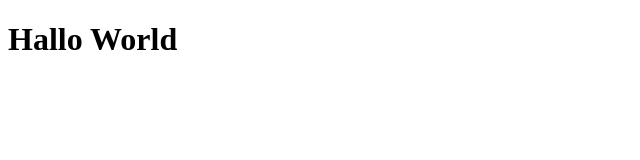
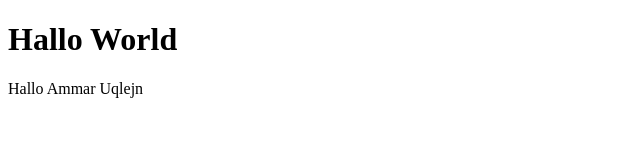
Before and after one commit to AmmarUqleh/myproject, a plain HTML site: page index.html in a window 1280 px wide. Shown: the whole page, without its empty margins (0-640 px from the left). Drawn offline with Linux system fonts and the light colour scheme.

Commit message:
3rd coomit

```diff
--- a/index.html
+++ b/index.html
@@ -7,6 +7,7 @@
 </head>
 <body>
     <h1>Hallo World</h1>
+    <p>Hallo Ammar Uqlejn</p>
 
 </body>
 </html>
```
